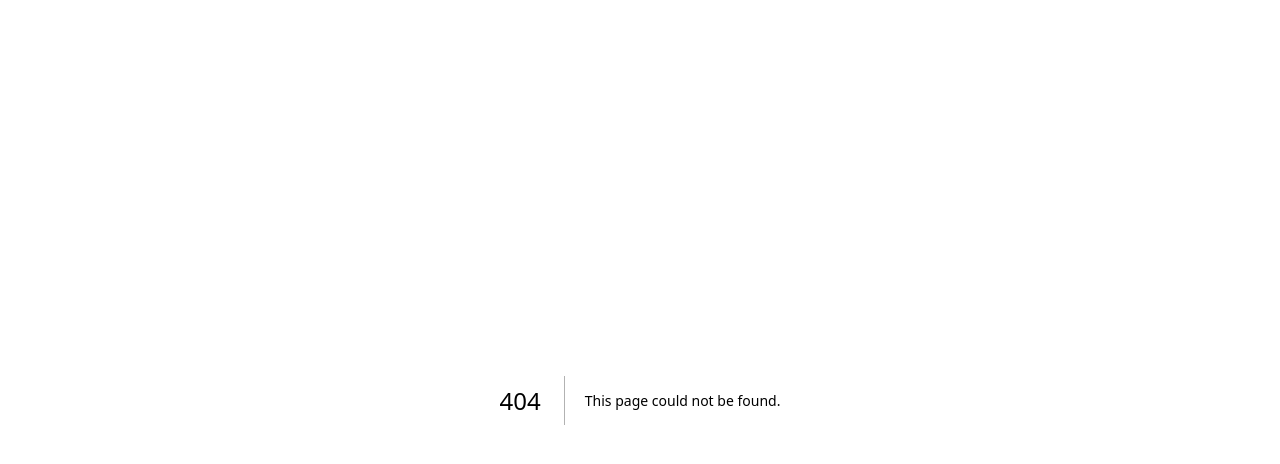
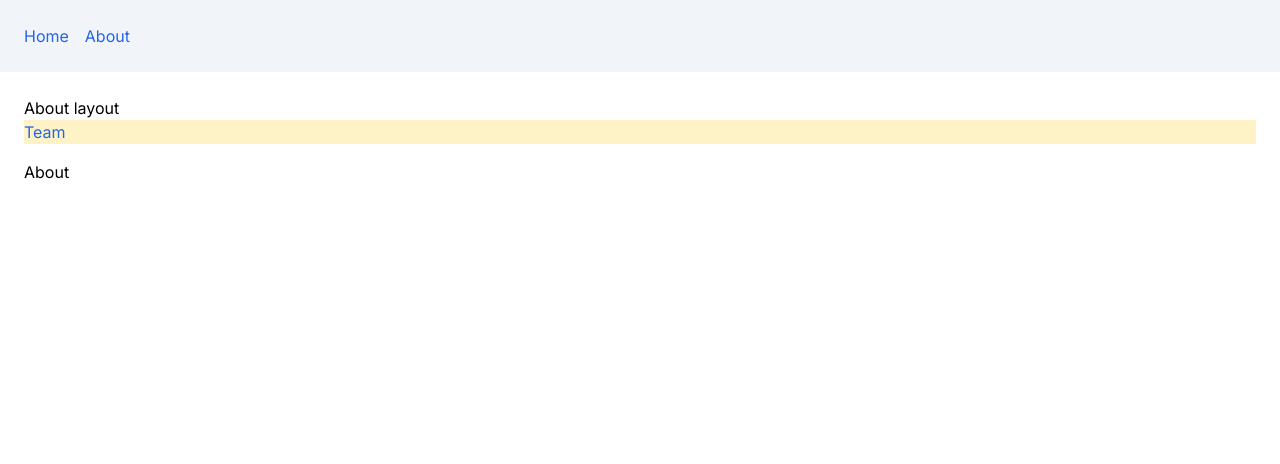
Before and after one commit to degibons/next-course-hamedbahram, a Next.js app: page /about in a window 1280 px wide. Before the commit this address had no page. Shown: the top 464 px of the page. Built offline with nearby package versions, Linux system fonts and the light colour scheme.

Commit message:
pages & layouts

```diff
--- /dev/null
+++ b/app/about/layout.jsx
@@ -0,0 +1,16 @@
+import Link from "next/link";
+
+const layout = ({ children }) => {
+  return (
+    <section className="p-6">
+      <h1>About layout</h1>
+      <div className="mb-4 bg-amber-100">
+        <Link href="/about/team" className="text-blue-600">
+          Team
+        </Link>
+      </div>
+      {children}
+    </section>
+  );
+};
+export default layout;
--- /dev/null
+++ b/app/about/page.jsx
@@ -0,0 +1,4 @@
+const page = () => {
+  return <div>About</div>;
+};
+export default page;
--- /dev/null
+++ b/app/about/team/page.jsx
@@ -0,0 +1,4 @@
+const page = () => {
+  return <div>Team</div>;
+};
+export default page;
--- a/app/layout.jsx
+++ b/app/layout.jsx
@@ -1,5 +1,6 @@
 import { Inter } from "next/font/google";
 import "./globals.css";
+import Link from "next/link";
 
 const inter = Inter({ subsets: ["latin"] });
 
@@ -11,7 +12,26 @@ export const metadata = {
 export default function RootLayout({ children }) {
   return (
     <html lang="en">
-      <body className={inter.className}>{children}</body>
+      <body className={inter.className}>
+        <header className="bg-slate-100 p-6">
+          <nav>
+            <ul className="flex space-x-4">
+              <li>
+                <Link href="/" className="text-blue-600">
+                  Home
+                </Link>
+              </li>
+              <li>
+                <Link href="/about" className="text-blue-600">
+                  About
+                </Link>
+              </li>
+            </ul>
+          </nav>
+        </header>
+        <main>{children}</main>
+        <footer></footer>
+      </body>
     </html>
   );
 }
```
